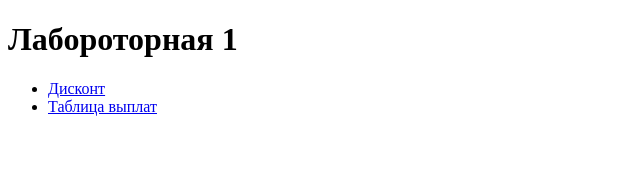
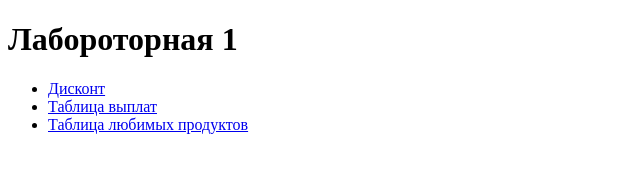
Before and after one commit to lupusin/lab_from_web, a plain HTML site: page lab1.html in a window 1280 px wide. Shown: the whole page, without its empty margins (0-640 px from the left). Drawn offline with Linux system fonts and the light colour scheme.

Commit message:
Список

```diff
--- a/lab1.html
+++ b/lab1.html
@@ -11,6 +11,7 @@
         <ul>
             <li><a href="discount.html" >Дисконт</a></li>
             <li><a href="table.html" >Таблица выплат</a></li>
+            <li><a href="favorites.html" >Таблица любимых продуктов</a></li>
         </ul>
 
     </body>
```
